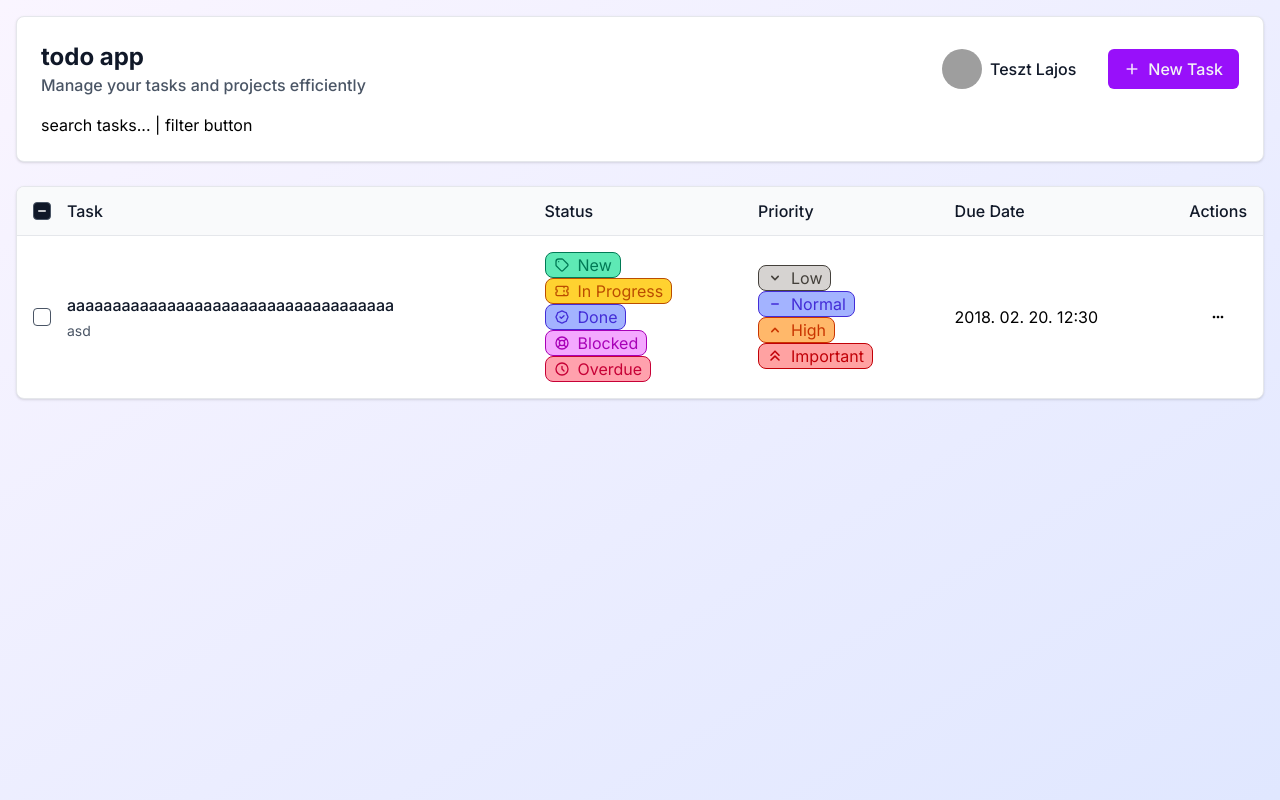
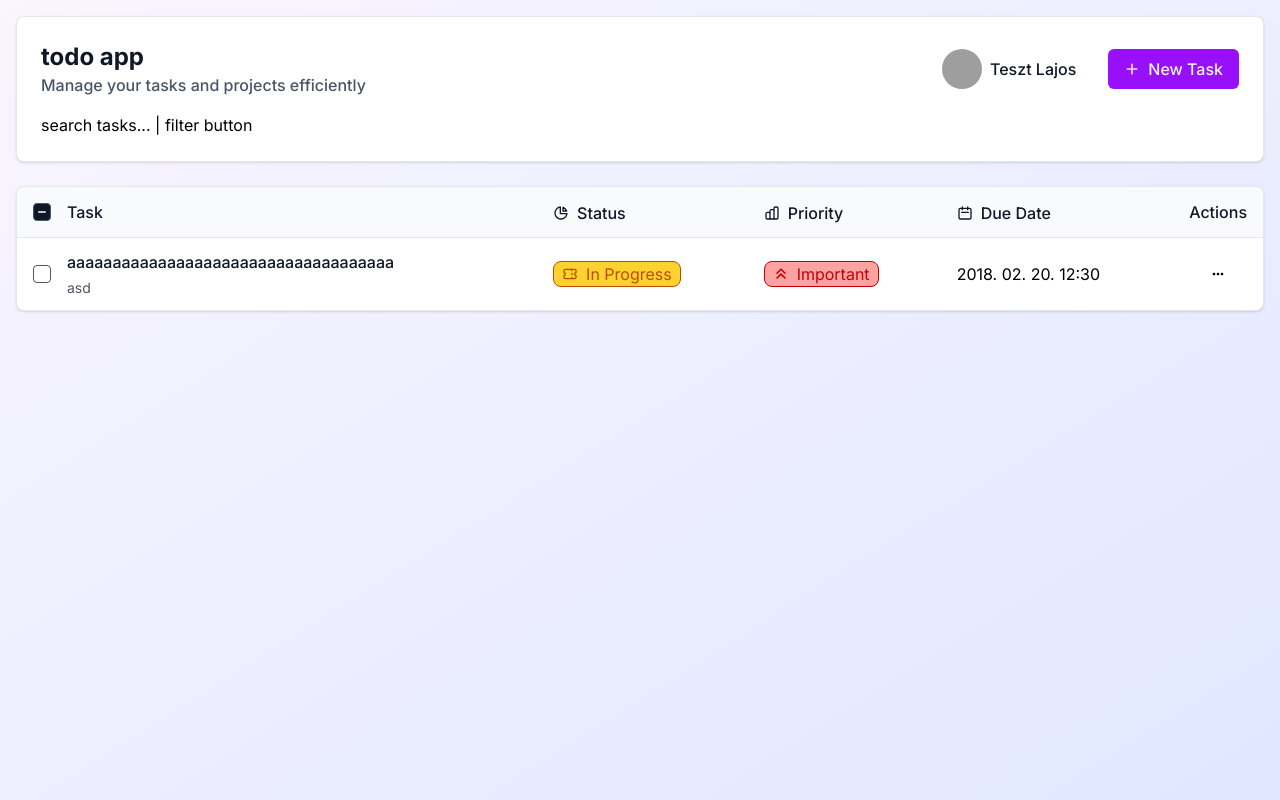
Before and after one commit to thechris1234/todo-app, a React (Vite) app in the folder packages/web/: page / in a window 1280 px wide. Built offline with nearby package versions, Linux system fonts and the light colour scheme; grey boxes are pictures that could not be loaded.

Commit message:
feat: finishing tags and tasklist design

```diff
--- a/packages/web/src/App.tsx
+++ b/packages/web/src/App.tsx
@@ -1,4 +1,4 @@
-import { HiPlus } from 'react-icons/hi';
+import { HiOutlineCalendar, HiOutlineChartBar, HiOutlineChartPie, HiPlus } from 'react-icons/hi';
 import { MdMoreHoriz } from 'react-icons/md';
 
 import { formatTimestampIntl } from './utils/time';
@@ -47,19 +47,32 @@ function App() {
                                     <th className="w-0 py-3 pr-2 pl-4 text-gray-900">
                                         <CheckBox checked={false} isIndeterminate={true}></CheckBox>
                                     </th>
-                                    <th className="py-3 pr-4 pl-2 text-left font-medium text-gray-900">Task</th>
-                                    <th className="px-4 py-3 text-left font-medium text-gray-900">Status</th>
-                                    <th className="px-4 py-3 text-left font-medium text-gray-900">Priority</th>
-                                    <th className="px-4 py-3 text-left font-medium text-gray-900">Due Date</th>
-                                    <th className="w-0 px-4 py-3 text-left font-medium text-gray-900">Actions</th>
+                                    <th className="py-3 pr-3 pl-2 text-left font-medium text-gray-900">
+                                        <span>Task</span>
+                                    </th>
+                                    <th className="space-x-2 px-3 py-3 text-left font-medium text-gray-900">
+                                        <HiOutlineChartPie className="inline-block align-middle" />
+                                        <span className="inline-block align-middle">Status</span>
+                                    </th>
+                                    <th className="space-x-2 px-3 py-3 text-left font-medium text-gray-900">
+                                        <HiOutlineChartBar className="inline-block align-middle" />
+                                        <span className="inline-block align-middle">Priority</span>
+                                    </th>
+                                    <th className="space-x-2 px-3 py-3 text-left font-medium text-gray-900">
+                                        <HiOutlineCalendar className="inline-block align-middle" />
+                                        <span className="inline-block align-middle">Due Date</span>
+                                    </th>
+                                    <th className="w-0 py-3 pr-4 pl-3 text-left font-medium text-gray-900">
+                                        <span>Actions</span>
+                                    </th>
                                 </tr>
                             </thead>
                             <tbody className="text-black">
                                 <tr className="not-last:border-b not-last:border-gray-200 hover:bg-gray-50">
-                                    <td className="py-4 pr-2 pl-4">
+                                    <td className="py-3 pr-2 pl-4">
                                         <CheckBox checked={true}></CheckBox>
                                     </td>
-                                    <td className="py-4 pr-4 pl-2">
+                                    <td className="py-3 pr-3 pl-2">
                                         <div className="flex flex-col transition-colors peer-checked:[&>h3]:text-gray-400 peer-checked:[&>h3]:decoration-gray-600">
                                             <h3 className="font-medium text-gray-900 line-through decoration-transparent transition-colors">
                                                 aaaaaaaaaaaaaaaaaaaaaaaaaaaaaaaaaaaa
@@ -67,20 +80,13 @@ function App() {
                                             <span className="mt-1 text-sm text-gray-600">asd</span>
                                         </div>
                                     </td>
-                                    <td className="p-4">
-                                        <StatusTag type="new" />
+                                    <td className="p-3">
                                         <StatusTag type="inProgress" />
-                                        <StatusTag type="done" />
-                                        <StatusTag type="blocked" />
-                                        <StatusTag type="overdue" />
                                     </td>
-                                    <td className="p-4">
-                                        <PriorityTag type="low" />
-                                        <PriorityTag type="normal" />
-                                        <PriorityTag type="high" />
+                                    <td className="p-3">
                                         <PriorityTag type="important" />
                                     </td>
-                                    <td className="p-4">
+                                    <td className="p-3">
                                         {formatTimestampIntl(1519129853500, undefined, {
                                             year: 'numeric',
                                             month: '2-digit',
@@ -89,7 +95,7 @@ function App() {
                                             minute: '2-digit',
                                         })}
                                     </td>
-                                    <td className="place-items-center">
+                                    <td className="place-items-center py-3 pr-4 pl-3">
                                         <MdMoreHoriz />
                                     </td>
                                 </tr>
--- a/packages/web/src/components/priority-tag.tsx
+++ b/packages/web/src/components/priority-tag.tsx
@@ -22,7 +22,7 @@ export default function PriorityTag(props: PriorityProps) {
             )}
         >
             <tagStyle.icon />
-            <span className="">{tagStyle.title}</span>
+            <span>{tagStyle.title}</span>
         </div>
     );
 }
--- a/packages/web/src/components/status-tag.tsx
+++ b/packages/web/src/components/status-tag.tsx
@@ -22,7 +22,7 @@ export default function StatusTag(props: StatusProps) {
             )}
         >
             <tagStyle.icon />
-            <span className="">{tagStyle.title}</span>
+            <span>{tagStyle.title}</span>
         </div>
     );
 }
```
